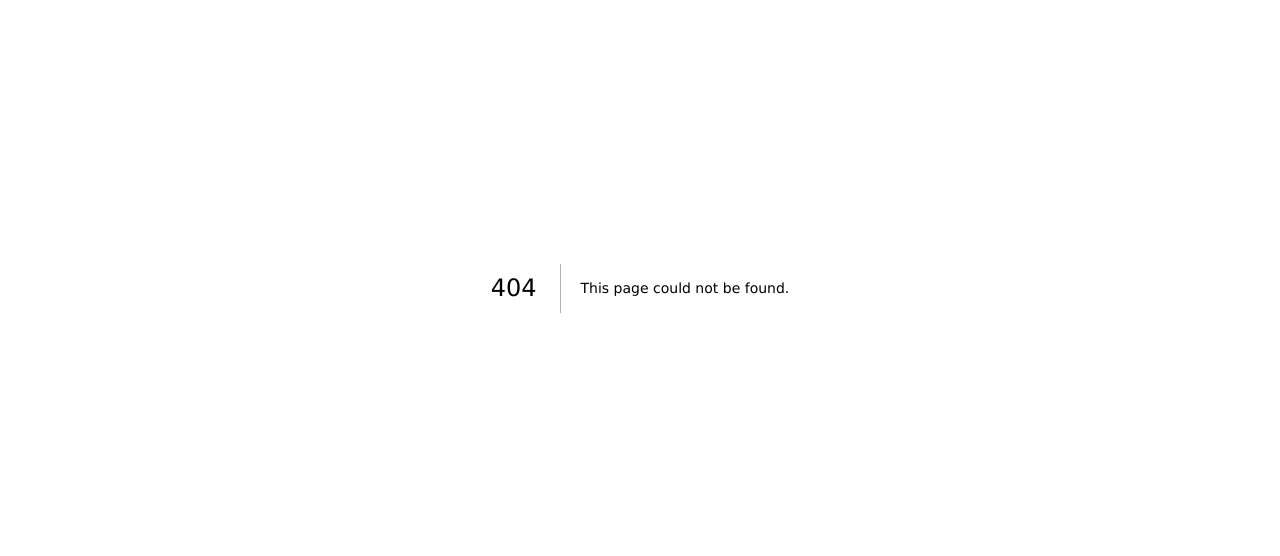
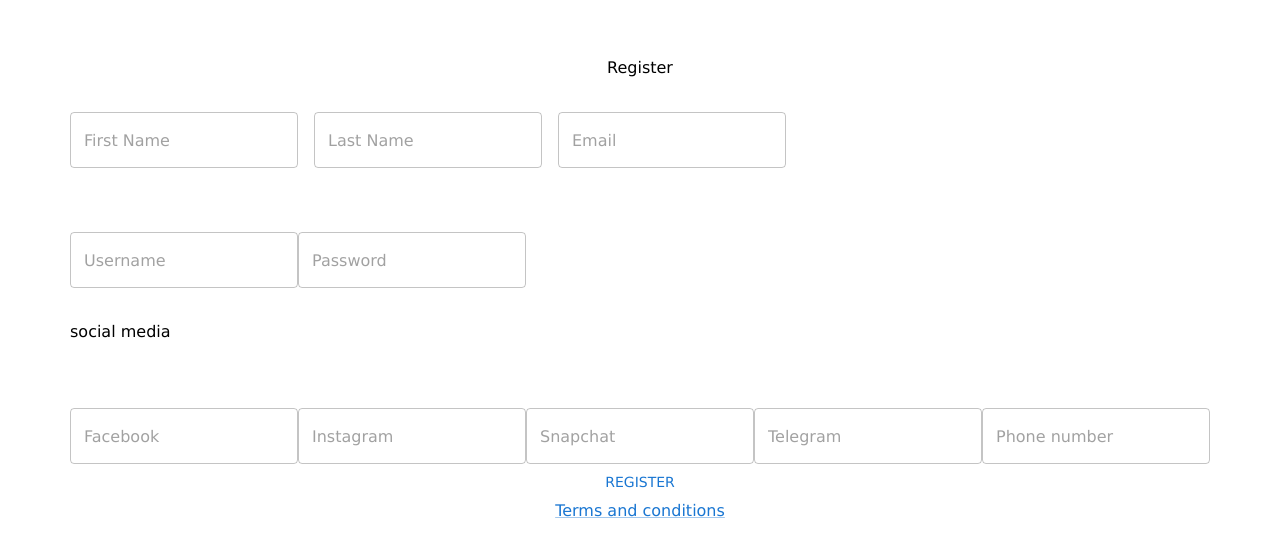
Before and after one commit to forybogdanov/bit-by-bit, a Next.js app in the folder frontend/: page /register in a window 1280 px wide. Before the commit this address had no page. Shown: the part 112-668 px from the top of the page. Built offline with nearby package versions, Linux system fonts and the light colour scheme.

Commit message:
feat: add login and register layouts

```diff
--- a/frontend/src/app/layout.tsx
+++ b/frontend/src/app/layout.tsx
@@ -16,11 +16,12 @@ const inter = Inter({ subsets: ["latin"] });
 // };
 
 const pagesWithHeader = [
-  "/"
+  "/setup",
+  "/dashboard"
 ];
 
 const pagesWithFooter = [
-  "/"
+  "/dashboard"
 ];
 
 export default function RootLayout({
--- /dev/null
+++ b/frontend/src/app/register/page.tsx
@@ -0,0 +1,39 @@
+import * as React from "react";
+import "./style.css";
+import { Button, Grid, Link, TextField, Typography } from "@mui/material";
+
+export default function Register() {
+    return (
+        <Grid display={'flex'} height={'100vh'} alignItems={'center'} justifyContent={'center'} flexDirection={'column'}>
+            <Typography marginBottom={4}>Register</Typography>
+            <Grid display={'flex'} flexDirection={'column'} gap={4}>
+                <Grid display={'flex'} gap={2}>
+                    <Grid item xs={6}>
+                        <TextField variant="outlined" placeholder={'First Name'}></TextField>
+                    </Grid>
+                    <Grid item xs={6}>
+                        <TextField variant="outlined" placeholder={'Last Name'}></TextField>
+                    </Grid>
+                    <Grid item xs={12}>
+                        <TextField variant="outlined" placeholder={'Email'}></TextField>
+                    </Grid>
+                </Grid>
+                <Grid display={'flex'} xs={12} marginTop={4}>
+                    <TextField variant="outlined" placeholder={'Username'}></TextField>
+                    <TextField variant="outlined" placeholder={'Password'}></TextField>
+                </Grid>
+                <Typography>social media</Typography>
+                <Grid display={'flex'} xs={12} marginTop={4}>
+                    <TextField variant="outlined" placeholder={'Facebook'}></TextField>
+                    <TextField variant="outlined" placeholder={'Instagram'}></TextField>
+                    <TextField variant="outlined" placeholder={'Snapchat'}></TextField>
+                    <TextField variant="outlined" placeholder={'Telegram'}></TextField>
+                    <TextField variant="outlined" placeholder={'Phone number'}></TextField>
+                </Grid>
+            </Grid>
+
+            <Button>Register</Button>
+            <Link>Terms and conditions</Link>
+        </Grid>
+    )
+}
```
Also changed, not shown: frontend/src/app/dashboard/page.tsx (+6 -3 lines), frontend/src/app/login/page.tsx (deleted, +0 -10 lines), frontend/src/app/signin/page.tsx (added, +18 -0 lines), frontend/src/app/register/style.css (added), frontend/src/app/signin/style.css (added).
